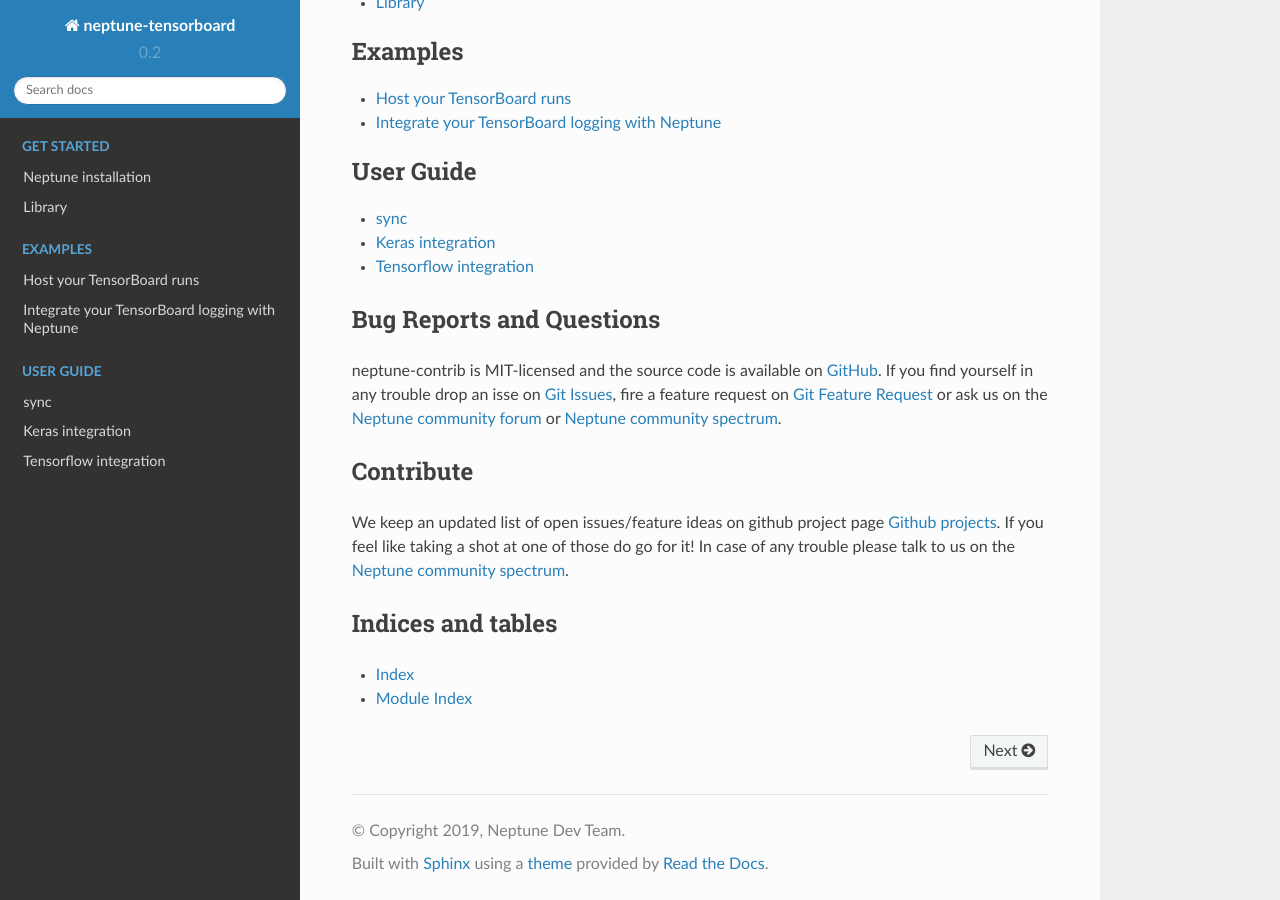
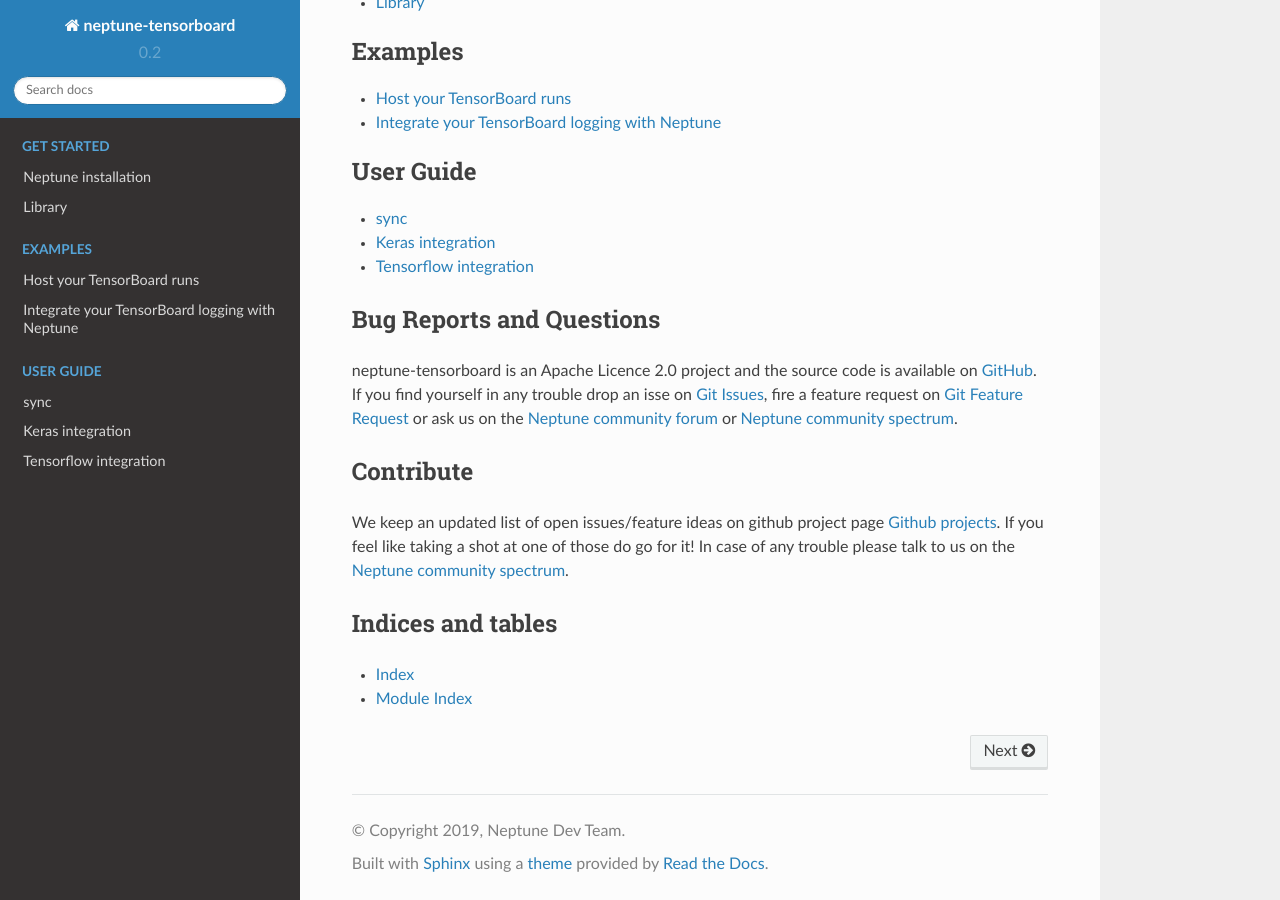
Before and after one commit to neptune-ai/neptune-tensorboard, a Sphinx documentation site: the page built from docs/index.rst, in a window 1280 px wide and 900 px high, scrolled down 1310 px. Built offline with Sphinx 7.4.7 and the Read the Docs theme 2.0.0, drawn with Linux system fonts in a browser that asks for light colours.

Commit message:
fixed name

```diff
--- a/docs/index.rst
+++ b/docs/index.rst
@@ -50,7 +50,7 @@
 Bug Reports and Questions
 -----------------------
 
-neptune-contrib is MIT-licensed and the source code is available on `GitHub`_. If you
+neptune-tensorboard is an Apache Licence 2.0 project and the source code is available on `GitHub`_. If you
 find yourself in any trouble drop an isse on `Git Issues`_, fire a feature request on
 `Git Feature Request`_ or ask us on the `Neptune community forum`_ or `Neptune community spectrum`_.
 
```
